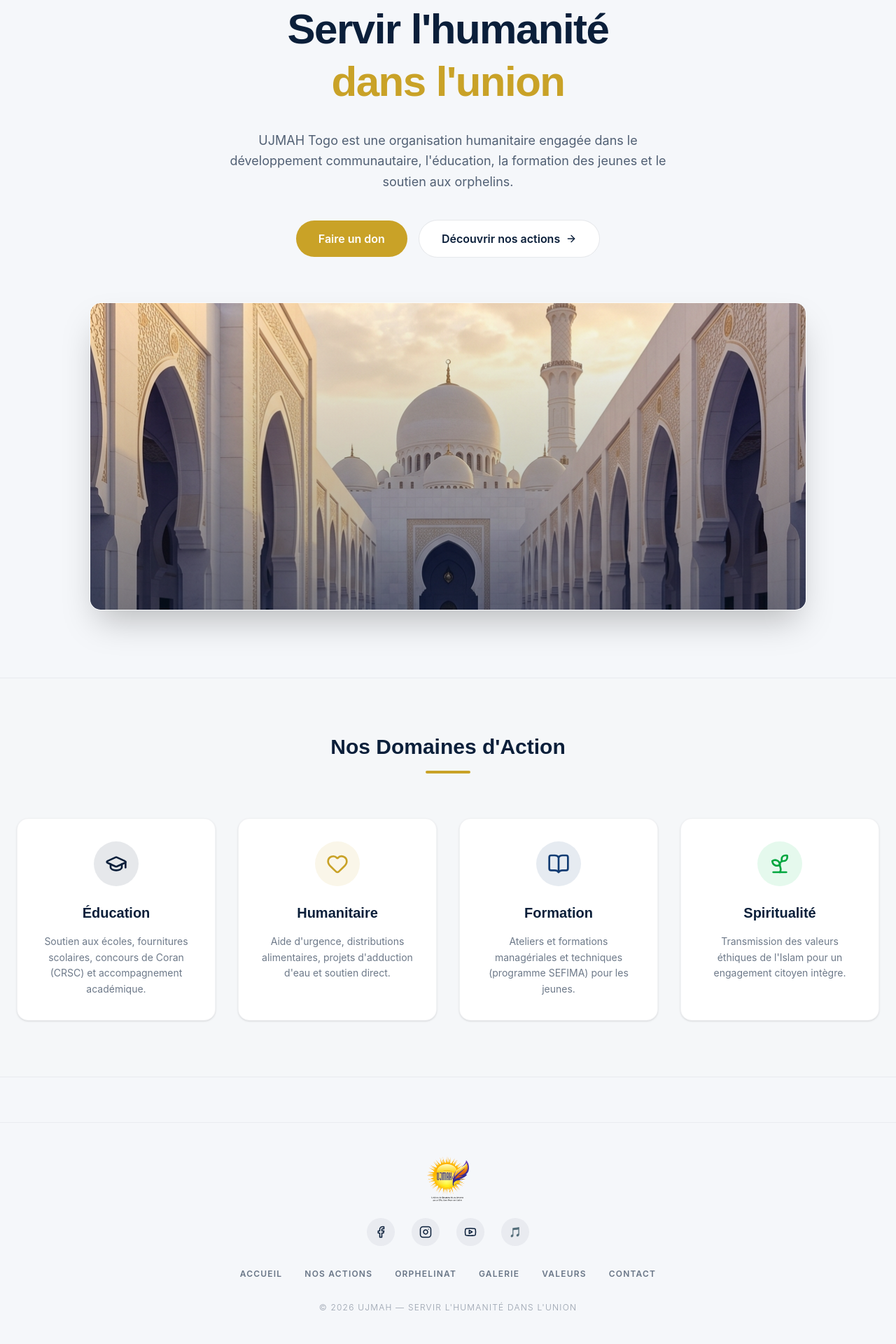
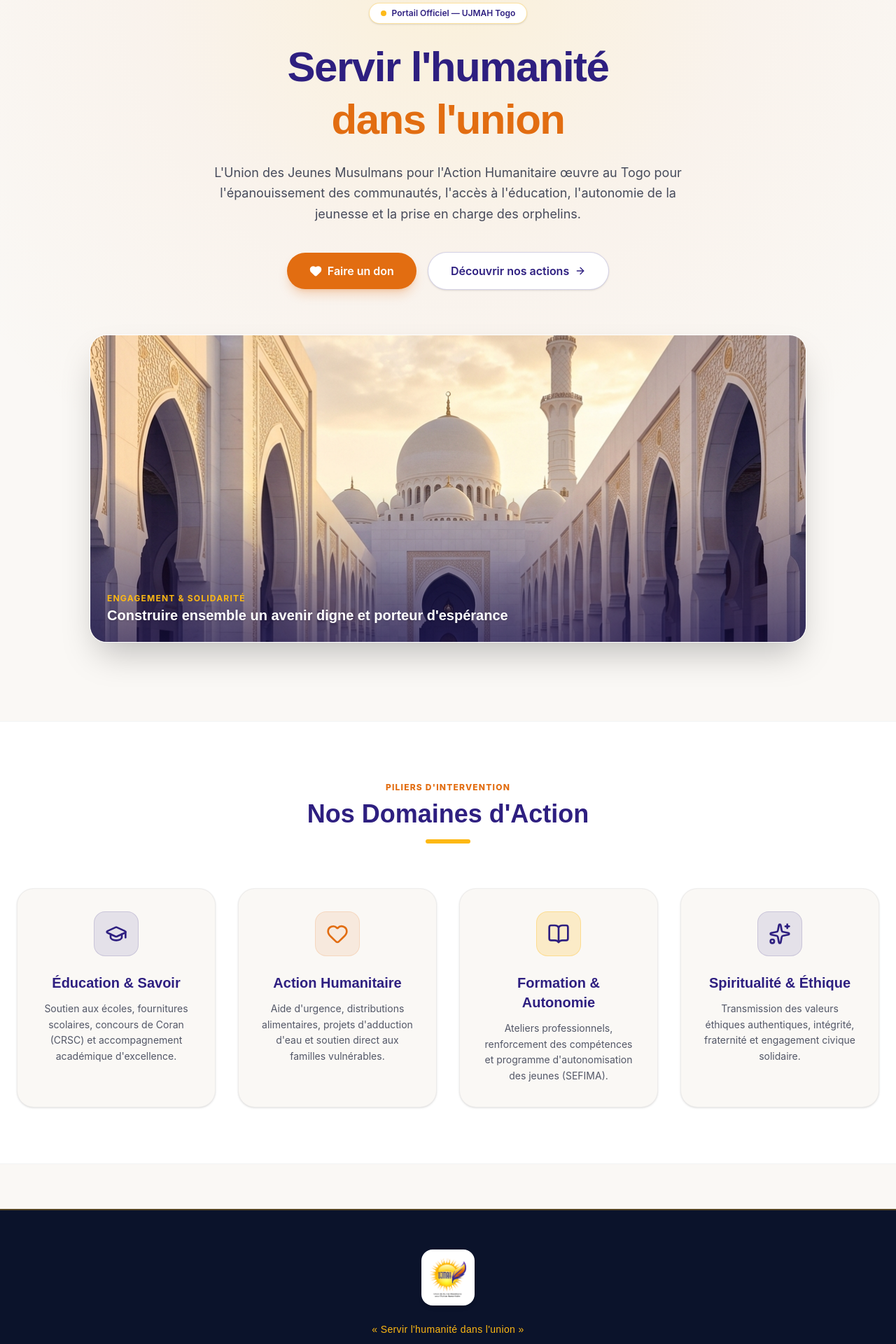
Before and after one commit to Biloov/ujmah-togo, a React (Vite) app in the folder frontend/: page / in a window 1280 px wide. Shown: the part 140-2060 px from the top of the page at 70% size. Built offline with nearby package versions, Linux system fonts and the light colour scheme; no server answers.

Commit message:
design: aligner l'ensemble de l'interface et du design system sur l'identité visuelle officielle du logo UJMAH (jaune solaire, orange, violet/indigo, ivoire, marine)

```diff
--- a/frontend/src/components/Footer.tsx
+++ b/frontend/src/components/Footer.tsx
@@ -1,29 +1,34 @@
+import React from 'react';
 
 export default function Footer() {
   const currentYear = new Date().getFullYear();
 
   return (
-    <footer className="bg-ujmah-gray border-t border-ujmah-navy/5 py-12 px-6">
+    <footer className="bg-ujmah-navy text-white border-t-2 border-ujmah-sun/30 py-14 px-6">
       <div className="max-w-7xl mx-auto flex flex-col items-center text-center">
-        {/* Logo */}
-        <div className="mb-6 flex justify-center">
+        {/* Logo dans son encart lumineux blanc */}
+        <div className="mb-6 p-3 bg-white rounded-2xl shadow-md inline-block">
           <img
             src="/logo-ujmahvf.png"
-            alt="UJMAH"
-            className="h-16 w-auto"
+            alt="UJMAH Togo"
+            className="h-14 w-auto"
             onError={(e) => {
               e.currentTarget.src = "https://placehold.co/150x50/0b1f3a/ffffff?text=UJMAH";
             }}
           />
         </div>
 
+        <p className="font-display font-medium text-sm text-ujmah-sun tracking-wide mb-6">
+          « Servir l'humanité dans l'union »
+        </p>
+
         {/* Social Links */}
-        <div className="flex justify-center gap-6 mb-8">
+        <div className="flex justify-center gap-4 mb-8">
           <a
             href="https://facebook.com/ujmahofficiel"
             target="_blank"
             rel="noopener noreferrer"
-            className="w-10 h-10 rounded-full bg-ujmah-navy/5 text-ujmah-navy hover:bg-ujmah-navy hover:text-white flex items-center justify-center transition-all duration-300"
+            className="w-10 h-10 rounded-full bg-white/10 text-white hover:bg-ujmah-orange hover:scale-105 flex items-center justify-center transition-all duration-300"
             title="Facebook"
           >
             <svg xmlns="http://www.w3.org/2000/svg" width="18" height="18" viewBox="0 0 24 24" fill="none" stroke="currentColor" strokeWidth="2" strokeLinecap="round" strokeLinejoin="round"><path d="M18 2h-3a5 5 0 0 0-5 5v3H7v4h3v8h4v-8h3l1-4h-4V7a1 1 0 0 1 1-1h3z"/></svg>
@@ -32,7 +37,7 @@ export default function Footer() {
             href="https://instagram.com/ujmahofficiel"
             target="_blank"
             rel="noopener noreferrer"
-            className="w-10 h-10 rounded-full bg-ujmah-navy/5 text-ujmah-navy hover:bg-ujmah-navy hover:text-white flex items-center justify-center transition-all duration-300"
+            className="w-10 h-10 rounded-full bg-white/10 text-white hover:bg-ujmah-orange hover:scale-105 flex items-center justify-center transition-all duration-300"
             title="Instagram"
           >
             <svg xmlns="http://www.w3.org/2000/svg" width="18" height="18" viewBox="0 0 24 24" fill="none" stroke="currentColor" strokeWidth="2" strokeLinecap="round" strokeLinejoin="round"><rect width="20" height="20" x="2" y="2" rx="5" ry="5"/><path d="M16 11.37A4 4 0 1 1 12.63 8 4 4 0 0 1 16 11.37z"/><line x1="17.5" x2="17.51" y1="6.5" y2="6.5"/></svg>
@@ -41,7 +46,7 @@ export default function Footer() {
             href="https://youtube.com/@ujmah.officiel"
             target="_blank"
             rel="noopener noreferrer"
-            className="w-10 h-10 rounded-full bg-ujmah-navy/5 text-ujmah-navy hover:bg-ujmah-navy hover:text-white flex items-center justify-center transition-all duration-300"
+            className="w-10 h-10 rounded-full bg-white/10 text-white hover:bg-ujmah-orange hover:scale-105 flex items-center justify-center transition-all duration-300"
             title="YouTube"
           >
             <svg xmlns="http://www.w3.org/2000/svg" width="18" height="18" viewBox="0 0 24 24" fill="none" stroke="currentColor" strokeWidth="2" strokeLinecap="round" strokeLinejoin="round"><path d="M2.5 17a24.12 24.12 0 0 1 0-10 2 2 0 0 1 1.4-1.4 49.56 49.56 0 0 1 16.2 0A2 2 0 0 1 21.5 7a24.12 24.12 0 0 1 0 10 2 2 0 0 1-1.4 1.4 49.55 49.55 0 0 1-16.2 0A2 2 0 0 1 2.5 17z"/><polygon points="9.75 15.02 15.5 11.75 9.75 8.48 9.75 15.02"/></svg>
@@ -50,7 +55,7 @@ export default function Footer() {
             href="https://tiktok.com/@ujmahofficiel"
             target="_blank"
             rel="noopener noreferrer"
-            className="w-10 h-10 rounded-full bg-ujmah-navy/5 text-ujmah-navy hover:bg-ujmah-navy hover:text-white flex items-center justify-content-center justify-center transition-all duration-300"
+            className="w-10 h-10 rounded-full bg-white/10 text-white hover:bg-ujmah-orange hover:scale-105 flex items-center justify-center transition-all duration-300"
             title="TikTok"
           >
             <span className="font-sans font-bold text-sm">🎵</span>
@@ -59,17 +64,18 @@ export default function Footer() {
 
         {/* Footer Nav Links */}
         <div className="flex flex-wrap justify-center gap-x-8 gap-y-3 mb-8">
-          <a href="/" className="font-sans text-xs uppercase tracking-widest text-ujmah-navy/60 hover:text-ujmah-navy font-semibold transition-colors">Accueil</a>
-          <a href="/actions" className="font-sans text-xs uppercase tracking-widest text-ujmah-navy/60 hover:text-ujmah-navy font-semibold transition-colors">Nos Actions</a>
-          <a href="/orphelinat" className="font-sans text-xs uppercase tracking-widest text-ujmah-navy/60 hover:text-ujmah-navy font-semibold transition-colors">Orphelinat</a>
-          <a href="/galerie" className="font-sans text-xs uppercase tracking-widest text-ujmah-navy/60 hover:text-ujmah-navy font-semibold transition-colors">Galerie</a>
-          <a href="/valeurs" className="font-sans text-xs uppercase tracking-widest text-ujmah-navy/60 hover:text-ujmah-navy font-semibold transition-colors">Valeurs</a>
-          <a href="/contact" className="font-sans text-xs uppercase tracking-widest text-ujmah-navy/60 hover:text-ujmah-navy font-semibold transition-colors">Contact</a>
+          <a href="/" className="font-sans text-xs uppercase tracking-widest text-white/70 hover:text-ujmah-sun font-semibold transition-colors">Accueil</a>
+          <a href="/actions" className="font-sans text-xs uppercase tracking-widest text-white/70 hover:text-ujmah-sun font-semibold transition-colors">Nos Actions</a>
+          <a href="/orphelinat" className="font-sans text-xs uppercase tracking-widest text-white/70 hover:text-ujmah-sun font-semibold transition-colors">Orphelinat</a>
+          <a href="/galerie" className="font-sans text-xs uppercase tracking-widest text-white/70 hover:text-ujmah-sun font-semibold transition-colors">Galerie</a>
+          <a href="/valeurs" className="font-sans text-xs uppercase tracking-widest text-white/70 hover:text-ujmah-sun font-semibold transition-colors">Valeurs</a>
+          <a href="/contact" className="font-sans text-xs uppercase tracking-widest text-white/70 hover:text-ujmah-sun font-semibold transition-colors">Contact</a>
+          <a href="/don" className="font-sans text-xs uppercase tracking-widest text-ujmah-orange hover:text-white font-bold transition-colors">Faire un don</a>
         </div>
 
         {/* Copy Text */}
-        <p className="font-sans text-xs text-ujmah-navy/40 uppercase tracking-widest font-light">
-          © {currentYear} UJMAH — Servir l'humanité dans l'union
+        <p className="font-sans text-xs text-white/40 uppercase tracking-widest font-light">
+          © {currentYear} UJMAH Togo — Union des Jeunes Musulmans pour l'Action Humanitaire
         </p>
       </div>
     </footer>
--- a/frontend/src/index.css
+++ b/frontend/src/index.css
@@ -2,11 +2,29 @@
 @import url('https://fonts.googleapis.com/css2?family=Manrope:wght@300;400;500;600;700;800&family=Inter:wght@300;400;500;600;700&display=swap');
 
 @theme {
-  --color-ujmah-navy: #0B1F3A;
-  --color-ujmah-blue: #123C73;
-  --color-ujmah-gold: #C9A227;
-  --color-ujmah-white: #FFFFFF;
-  --color-ujmah-gray: #F5F7FA;
+  /* Identité Visuelle Officielle UJMAH (Extraite du Logo) */
+  --color-ujmah-sun: #FDB813;           /* Jaune solaire lumineux */
+  --color-ujmah-sun-light: #FED33F;     /* Jaune solaire éclatant */
+  --color-ujmah-orange: #E26D11;        /* Orange chaleureux d'action */
+  --color-ujmah-orange-hover: #C85A07;  /* Orange d'interaction */
+  --color-ujmah-indigo: #2E1F80;        /* Violet / Indigo identitaire fort */
+  --color-ujmah-indigo-dark: #1E1552;   /* Indigo très profond */
+  --color-ujmah-indigo-light: #4338CA;  /* Indigo lumineux */
+
+  /* Textes & Contrastes */
+  --color-ujmah-navy: #0B132B;          /* Bleu marine / noir profond */
+  --color-ujmah-dark: #111827;          /* Noir adouci pour typographie */
+  --color-ujmah-dark-muted: #4B5563;    /* Gris foncé pour sous-titres */
+
+  /* Fonds & Espaces */
+  --color-ujmah-ivory: #FAF8F5;         /* Ivoire chaud et apaisant */
+  --color-ujmah-cream: #FDFBF7;         /* Crème très clair */
+  --color-ujmah-white: #FFFFFF;         /* Blanc pur */
+  --color-ujmah-gray: #F3F4F6;          /* Gris neutre clair */
+
+  /* Alias & Rétrocompatibilité */
+  --color-ujmah-gold: #FDB813;
+  --color-ujmah-blue: #2E1F80;
 
   --font-sans: 'Inter', sans-serif;
   --font-display: 'Manrope', sans-serif;
@@ -15,8 +33,8 @@
 body {
   margin: 0;
   font-family: 'Inter', sans-serif;
-  background-color: #F5F7FA;
-  color: #0B1F3A;
+  background-color: #FAF8F5;
+  color: #0B132B;
   -webkit-font-smoothing: antialiased;
   -moz-osx-font-smoothing: grayscale;
 }
@@ -25,26 +43,31 @@ h1, h2, h3, h4, h5, h6 {
   font-family: 'Manrope', sans-serif;
 }
 
-/* Custom Scrollbar matching UJMAH style */
+/* Custom Scrollbar */
 ::-webkit-scrollbar {
   width: 8px;
   height: 8px;
 }
 ::-webkit-scrollbar-track {
-  background: #F5F7FA;
+  background: #FAF8F5;
 }
 ::-webkit-scrollbar-thumb {
-  background: #123C73;
+  background: #2E1F80;
   border-radius: 4px;
 }
 ::-webkit-scrollbar-thumb:hover {
-  background: #0B1F3A;
+  background: #1E1552;
 }
 
-/* Glassmorphism utility */
+/* Glassmorphism avec reflet chaleureux */
 .glass {
-  background: rgba(255, 255, 255, 0.75);
+  background: rgba(255, 255, 255, 0.85);
   backdrop-filter: blur(20px);
   -webkit-backdrop-filter: blur(20px);
-  border: 1px solid rgba(255, 255, 255, 0.4);
+  border: 1px solid rgba(254, 211, 63, 0.2);
 }
+
+/* Rayonnement solaire subtil en arrière-plan */
+.bg-solar-glow {
+  background: radial-gradient(circle at 50% 0%, rgba(253, 184, 19, 0.12) 0%, rgba(226, 109, 17, 0.04) 35%, transparent 70%);
+}
--- a/frontend/src/pages/Home.tsx
+++ b/frontend/src/pages/Home.tsx
@@ -1,66 +1,108 @@
 import React from 'react';
-import { ArrowRight, BookOpen, GraduationCap, Heart, HelpCircle, Users, Sprout } from 'lucide-react';
+import { ArrowRight, BookOpen, GraduationCap, Heart, Sparkles, Sprout } from 'lucide-react';
 
 export default function Home() {
   const domains = [
-    { title: "Éducation", desc: "Soutien aux écoles, fournitures scolaires, concours de Coran (CRSC) et accompagnement académique.", icon: <GraduationCap size={32} />, color: "bg-ujmah-navy/10 text-ujmah-navy" },
-    { title: "Humanitaire", desc: "Aide d'urgence, distributions alimentaires, projets d'adduction d'eau et soutien direct.", icon: <Heart size={32} />, color: "bg-ujmah-gold/10 text-ujmah-gold" },
-    { title: "Formation", desc: "Ateliers et formations managériales et techniques (programme SEFIMA) pour les jeunes.", icon: <BookOpen size={32} />, color: "bg-ujmah-blue/10 text-ujmah-blue" },
-    { title: "Spiritualité", desc: "Transmission des valeurs éthiques de l'Islam pour un engagement citoyen intègre.", icon: <Sprout size={32} />, color: "bg-green-500/10 text-green-600" }
+    {
+      title: "Éducation & Savoir",
+      desc: "Soutien aux écoles, fournitures scolaires, concours de Coran (CRSC) et accompagnement académique d'excellence.",
+      icon: <GraduationCap size={32} />,
+      color: "bg-ujmah-indigo/10 text-ujmah-indigo border border-ujmah-indigo/15"
+    },
+    {
+      title: "Action Humanitaire",
+      desc: "Aide d'urgence, distributions alimentaires, projets d'adduction d'eau et soutien direct aux familles vulnérables.",
+      icon: <Heart size={32} />,
+      color: "bg-ujmah-orange/10 text-ujmah-orange border border-ujmah-orange/15"
+    },
+    {
+      title: "Formation & Autonomie",
+      desc: "Ateliers professionnels, renforcement des compétences et programme d'autonomisation des jeunes (SEFIMA).",
+      icon: <BookOpen size={32} />,
+      color: "bg-ujmah-sun/20 text-ujmah-indigo border border-ujmah-sun/30"
+    },
+    {
+      title: "Spiritualité & Éthique",
+      desc: "Transmission des valeurs éthiques authentiques, intégrité, fraternité et engagement civique solidaire.",
+      icon: <Sparkles size={32} />,
+      color: "bg-ujmah-indigo/10 text-ujmah-indigo border border-ujmah-indigo/15"
+    }
   ];
 
   return (
-    <div className="pt-24 pb-16">
-      {/* Hero Section */}
-      <section className="max-w-7xl mx-auto px-6 py-12 text-center">
-        <h1 className="font-display font-extrabold text-4xl sm:text-6xl text-ujmah-navy mb-8 tracking-tight leading-tight">
+    <div className="pt-24 pb-16 bg-ujmah-ivory min-h-screen">
+      {/* Hero Section avec rayonnement solaire subtil */}
+      <section className="relative overflow-hidden bg-solar-glow max-w-7xl mx-auto px-6 pt-12 pb-16 text-center">
+        {/* Badge Institutionnel */}
+        <div className="inline-flex items-center gap-2 px-4 py-1.5 rounded-full bg-white border border-ujmah-sun/40 shadow-sm text-xs font-sans font-semibold text-ujmah-indigo mb-6">
+          <span className="w-2 h-2 rounded-full bg-ujmah-sun animate-pulse"></span>
+          Portail Officiel — UJMAH Togo
+        </div>
+
+        <h1 className="font-display font-extrabold text-4xl sm:text-6xl text-ujmah-indigo mb-6 tracking-tight leading-tight">
           Servir l'humanité <br className="hidden sm:inline" />
-          <span className="text-ujmah-gold">dans l'union</span>
+          <span className="text-ujmah-orange">dans l'union</span>
         </h1>
-        <p className="max-w-2xl mx-auto font-sans text-lg text-ujmah-navy/70 mb-10 leading-relaxed">
-          UJMAH Togo est une organisation humanitaire engagée dans le développement communautaire, l'éducation, la formation des jeunes et le soutien aux orphelins.
+
+        <p className="max-w-2xl mx-auto font-sans text-lg text-ujmah-navy/75 mb-10 leading-relaxed">
+          L'Union des Jeunes Musulmans pour l'Action Humanitaire œuvre au Togo pour l'épanouissement des communautés, l'accès à l'éducation, l'autonomie de la jeunesse et la prise en charge des orphelins.
         </p>
 
         <div className="flex flex-col sm:flex-row justify-center items-center gap-4 mb-16">
-          <a href="/don" className="w-full sm:w-auto bg-ujmah-gold text-white px-8 py-3.5 rounded-full font-sans font-semibold transition-all duration-300 hover:bg-ujmah-navy hover:shadow-lg hover:shadow-ujmah-navy/20 hover:-translate-y-0.5">
+          <a
+            href="/don"
+            className="w-full sm:w-auto bg-ujmah-orange hover:bg-ujmah-orange-hover text-white px-8 py-3.5 rounded-full font-sans font-semibold transition-all duration-300 shadow-lg shadow-ujmah-orange/25 hover:-translate-y-0.5 flex items-center justify-center gap-2"
+          >
+            <Heart size={18} fill="currentColor" />
             Faire un don
           </a>
-          <a href="/actions" className="w-full sm:w-auto bg-white border border-ujmah-navy/10 text-ujmah-navy px-8 py-3.5 rounded-full font-sans font-semibold transition-all duration-300 hover:bg-ujmah-gray hover:border-ujmah-navy/30 flex items-center justify-center gap-2">
+          <a
+            href="/actions"
+            className="w-full sm:w-auto bg-white border border-ujmah-indigo/20 text-ujmah-indigo hover:border-ujmah-indigo hover:bg-ujmah-indigo/5 px-8 py-3.5 rounded-full font-sans font-semibold transition-all duration-300 flex items-center justify-center gap-2 shadow-sm"
+          >
             Découvrir nos actions
             <ArrowRight size={16} />
           </a>
         </div>
 
-        {/* Hero image with glow */}
-        <div className="relative rounded-2xl overflow-hidden shadow-2xl border border-white/50 max-w-5xl mx-auto">
+        {/* Hero image cadrée avec halo */}
+        <div className="relative rounded-3xl overflow-hidden shadow-2xl border border-white max-w-5xl mx-auto">
           <img
             src="/assets/hero-mosque.png"
-            alt="UJMAH Togo Hero"
+            alt="UJMAH Togo"
             className="w-full h-auto object-cover aspect-[21/9]"
             onError={(e) => {
               e.currentTarget.src = "https://images.unsplash.com/photo-1542810634-71277d95dcbb?auto=format&fit=crop&q=80&w=1200";
             }}
           />
-          <div className="absolute inset-0 bg-gradient-to-t from-ujmah-navy/40 to-transparent"></div>
+          <div className="absolute inset-0 bg-gradient-to-t from-ujmah-indigo-dark/60 via-transparent to-transparent"></div>
+          <div className="absolute bottom-6 left-6 right-6 text-left text-white hidden sm:block">
+            <span className="text-xs uppercase tracking-widest font-bold text-ujmah-sun">Engagement & Solidarité</span>
+            <p className="font-display font-bold text-xl drop-shadow">Construire ensemble un avenir digne et porteur d'espérance</p>
+          </div>
         </div>
       </section>
 
-      {/* Action Domains */}
-      <section className="bg-ujmah-gray/50 border-y border-ujmah-navy/5 py-20 px-6 mt-12">
+      {/* Domaines d'Action */}
+      <section className="bg-white border-y border-ujmah-navy/5 py-20 px-6 mt-12">
         <div className="max-w-7xl mx-auto">
           <div className="text-center mb-16">
-            <h2 className="font-display font-bold text-3xl text-ujmah-navy">Nos Domaines d'Action</h2>
-            <div className="w-16 h-1 bg-ujmah-gold mx-auto mt-4 rounded-full"></div>
+            <span className="font-sans text-xs uppercase font-extrabold tracking-widest text-ujmah-orange">Piliers d'intervention</span>
+            <h2 className="font-display font-extrabold text-3xl sm:text-4xl text-ujmah-indigo mt-2">Nos Domaines d'Action</h2>
+            <div className="w-16 h-1.5 bg-ujmah-sun mx-auto mt-4 rounded-full"></div>
           </div>
 
           <div className="grid grid-cols-1 md:grid-cols-2 lg:grid-cols-4 gap-8">
             {domains.map((domain) => (
-              <div key={domain.title} className="bg-white p-8 rounded-2xl border border-ujmah-navy/5 shadow-sm hover:shadow-xl hover:-translate-y-1 transition-all duration-400 flex flex-col items-center text-center">
-                <div className={`w-16 h-16 rounded-full ${domain.color} flex items-center justify-center mb-6`}>
+              <div
+                key={domain.title}
+                className="bg-ujmah-ivory p-8 rounded-3xl border border-ujmah-navy/5 shadow-sm hover:shadow-xl hover:-translate-y-1.5 transition-all duration-300 flex flex-col items-center text-center group"
+              >
+                <div className={`w-16 h-16 rounded-2xl ${domain.color} flex items-center justify-center mb-6 group-hover:scale-110 transition-transform duration-300`}>
                   {domain.icon}
                 </div>
-                <h3 className="font-display font-bold text-xl text-ujmah-navy mb-4">{domain.title}</h3>
-                <p className="font-sans text-sm text-ujmah-navy/60 leading-relaxed">{domain.desc}</p>
+                <h3 className="font-display font-bold text-xl text-ujmah-indigo mb-3">{domain.title}</h3>
+                <p className="font-sans text-sm text-ujmah-navy/70 leading-relaxed">{domain.desc}</p>
               </div>
             ))}
           </div>
```
Also changed, not shown: frontend/src/components/Navbar.tsx (+7 -7 lines), frontend/src/pages/Donation.tsx (+51 -41 lines), 1 other file (tests, documents, lock files or other folders).
